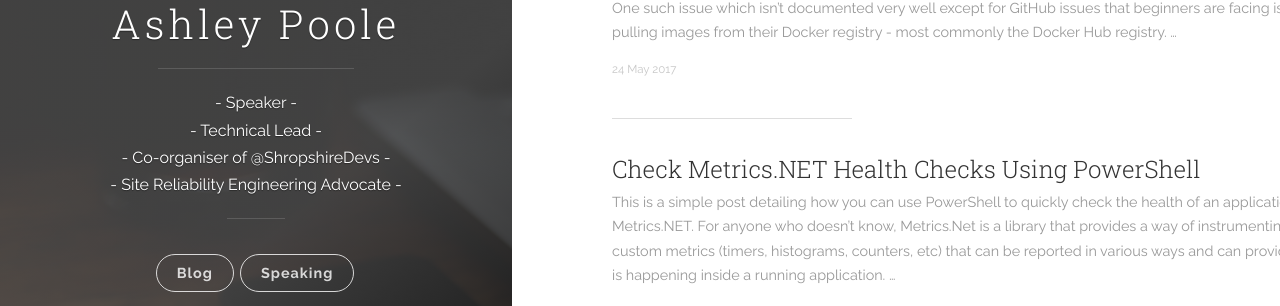
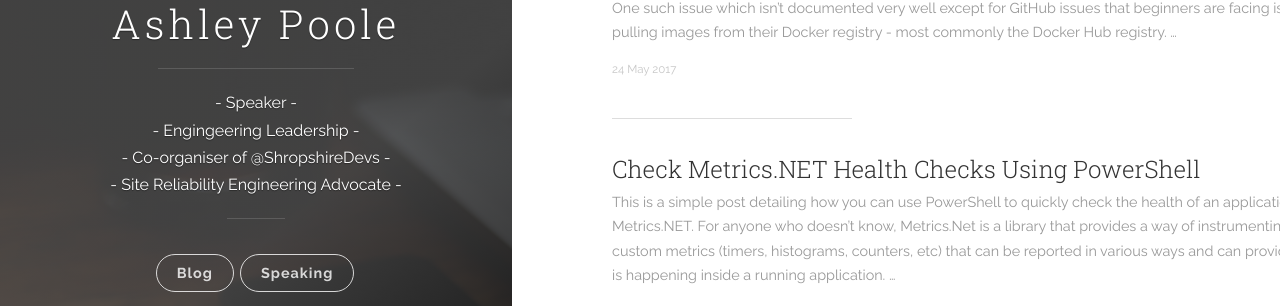
Before and after one commit to AshleyPoole/ashleypoole.github.io, a Jekyll site: the page built from index.html, in a window 1280 px wide. Shown: the part 333-639 px from the top of the page. Built offline with Jekyll 4.4.1, drawn with Linux system fonts in a browser that asks for light colours; the list of posts is cut into pages by our own code.

Commit message:
Update _config.yml

```diff
--- a/_config.yml
+++ b/_config.yml
@@ -1,7 +1,7 @@
 # Site settings
 title: Ashley Poole
 description: 'Speaker, Engineering Leadership, Site Reliability Engineering Advocate and Co-organiser of @ShropshireDevs user group.'
-intro_description: '- Speaker -<br />- Technical Lead -<br />- Co-organiser of <a href="https://twitter.com/shropshiredevs" target="_blank">@ShropshireDevs</a> -<br />- Site Reliability Engineering Advocate -'
+intro_description: '- Speaker -<br />- Engingeering Leadership -<br />- Co-organiser of <a href="https://twitter.com/shropshiredevs" target="_blank">@ShropshireDevs</a> -<br />- Site Reliability Engineering Advocate -'
 url: 'http://localhost:4000'
 baseurl: ''
 assetsbaseurl: "//assets.ashleypoole.co.uk"
```
